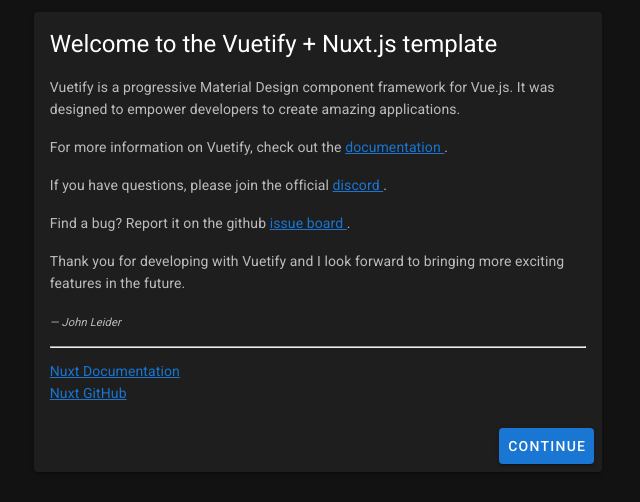
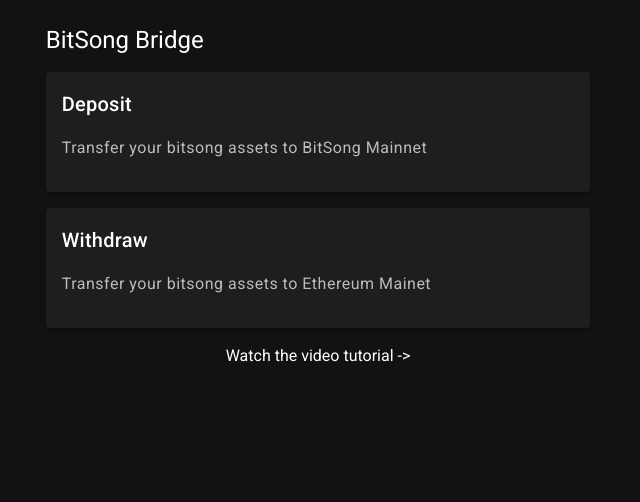
Before and after one commit to bitsongofficial/cassini-ui, a Nuxt app: page / in a window 1280 px wide. Shown: the top 502 px of the page, without its empty margins (322-962 px from the left). Built offline with nearby package versions, Linux system fonts and the light colour scheme.

Commit message:
simple ui

```diff
--- /dev/null
+++ b/pages/deposit.vue
@@ -0,0 +1,64 @@
+<template>
+  <v-row justify="center" align="center">
+    <v-col cols="12" sm="8">
+      <v-container>
+        <v-row>
+          <v-col cols="12">
+            <nuxt-link to="/"><- Back</nuxt-link>
+            <h1 class="headline my-4">Deposit</h1>
+
+            <div class="d-flex">
+              <div class="d-flex flex-column flex-grow-1 flex-shrink-0">
+                <div class="overline">FROM</div>
+                <v-card class="pa-2" height="80">
+                  <v-list-item>
+                    <v-list-item-avatar>
+                      <v-icon class="grey lighten-1" dark> mdi-folder </v-icon>
+                    </v-list-item-avatar>
+
+                    <v-list-item-content>
+                      <v-list-item-title class="font-weight-bold"
+                        >Ethereum Mainnet</v-list-item-title
+                      >
+
+                      <v-list-item-subtitle>0x00000000</v-list-item-subtitle>
+                    </v-list-item-content>
+                  </v-list-item>
+                </v-card>
+              </div>
+
+              <div class="d-flex align-center pa-4">
+                <v-icon class="pt-8">mdi-arrow-right</v-icon>
+              </div>
+
+              <div class="d-flex flex-column flex-grow-1 flex-shrink-0">
+                <div class="overline">TO</div>
+                <v-card class="pa-2" height="80">
+                  <v-list-item class="pt-1">
+                    <v-list-item-avatar>
+                      <v-icon class="grey lighten-1" dark> mdi-folder </v-icon>
+                    </v-list-item-avatar>
+
+                    <v-list-item-content>
+                      <v-list-item-title class="font-weight-bold"
+                        >BitSong Mainnet</v-list-item-title
+                      >
+                    </v-list-item-content>
+                  </v-list-item>
+                </v-card>
+              </div>
+            </div>
+          </v-col>
+        </v-row>
+
+        <v-row>
+          <v-col cols="12"
+            ><v-text-field outlined label="BitSong address"></v-text-field>
+            <v-text-field outlined label="Amount"></v-text-field>
+            <v-btn block large color="primary">Next</v-btn>
+          </v-col>
+        </v-row>
+      </v-container>
+    </v-col>
+  </v-row>
+</template>
--- a/pages/index.vue
+++ b/pages/index.vue
@@ -1,77 +1,26 @@
 <template>
   <v-row justify="center" align="center">
     <v-col cols="12" sm="8" md="6">
-      <v-card>
-        <v-card-title class="headline">
-          Welcome to the Vuetify + Nuxt.js template
-        </v-card-title>
-        <v-card-text>
-          <p>
-            Vuetify is a progressive Material Design component framework for
-            Vue.js. It was designed to empower developers to create amazing
-            applications.
-          </p>
-          <p>
-            For more information on Vuetify, check out the
-            <a
-              href="https://vuetifyjs.com"
-              target="_blank"
-              rel="noopener noreferrer"
-            >
-              documentation </a
-            >.
-          </p>
-          <p>
-            If you have questions, please join the official
-            <a
-              href="https://chat.vuetifyjs.com/"
-              target="_blank"
-              rel="noopener noreferrer"
-              title="chat"
-            >
-              discord </a
-            >.
-          </p>
-          <p>
-            Find a bug? Report it on the github
-            <a
-              href="https://github.com/vuetifyjs/vuetify/issues"
-              target="_blank"
-              rel="noopener noreferrer"
-              title="contribute"
-            >
-              issue board </a
-            >.
-          </p>
-          <p>
-            Thank you for developing with Vuetify and I look forward to bringing
-            more exciting features in the future.
-          </p>
-          <div class="text-xs-right">
-            <em><small>&mdash; John Leider</small></em>
-          </div>
-          <hr class="my-3" />
-          <a
-            href="https://nuxtjs.org/"
-            target="_blank"
-            rel="noopener noreferrer"
-          >
-            Nuxt Documentation
-          </a>
-          <br />
-          <a
-            href="https://github.com/nuxt/nuxt.js"
-            target="_blank"
-            rel="noopener noreferrer"
-          >
-            Nuxt GitHub
-          </a>
-        </v-card-text>
-        <v-card-actions>
-          <v-spacer />
-          <v-btn color="primary" nuxt to="/inspire"> Continue </v-btn>
-        </v-card-actions>
-      </v-card>
+      <v-container>
+        <v-row>
+          <v-col cols="12">
+            <h1 class="headline mb-4">BitSong Bridge</h1>
+            <v-card class="mb-4" to="/deposit">
+              <v-card-title>Deposit</v-card-title>
+              <v-card-text class="body-1">
+                <p>Transfer your bitsong assets to BitSong Mainnet</p>
+              </v-card-text>
+            </v-card>
+            <v-card class="mb-4" to="/withdraw">
+              <v-card-title>Withdraw</v-card-title>
+              <v-card-text class="body-1">
+                <p>Transfer your bitsong assets to Ethereum Mainet</p>
+              </v-card-text>
+            </v-card>
+            <div class="text-center">Watch the video tutorial -></div>
+          </v-col>
+        </v-row>
+      </v-container>
     </v-col>
   </v-row>
 </template>
--- /dev/null
+++ b/pages/withdraw.vue
@@ -0,0 +1,66 @@
+<template>
+  <v-row justify="center" align="center">
+    <v-col cols="12" sm="8">
+      <v-container>
+        <v-row>
+          <v-col cols="12">
+            <nuxt-link to="/"><- Back</nuxt-link>
+            <h1 class="headline my-4">Withdraw</h1>
+
+            <div class="d-flex">
+              <div class="d-flex flex-column flex-grow-1 flex-shrink-0">
+                <div class="overline">FROM</div>
+                <v-card class="pa-2" height="80">
+                  <v-list-item>
+                    <v-list-item-avatar>
+                      <v-icon class="grey lighten-1" dark> mdi-folder </v-icon>
+                    </v-list-item-avatar>
+
+                    <v-list-item-content>
+                      <v-list-item-title class="font-weight-bold"
+                        >BitSong Mainnet</v-list-item-title
+                      >
+
+                      <v-list-item-subtitle
+                        >bitsong1.......</v-list-item-subtitle
+                      >
+                    </v-list-item-content>
+                  </v-list-item>
+                </v-card>
+              </div>
+
+              <div class="d-flex align-center pa-4">
+                <v-icon class="pt-8">mdi-arrow-right</v-icon>
+              </div>
+
+              <div class="d-flex flex-column flex-grow-1 flex-shrink-0">
+                <div class="overline">TO</div>
+                <v-card class="pa-2" height="80">
+                  <v-list-item class="pt-1">
+                    <v-list-item-avatar>
+                      <v-icon class="grey lighten-1" dark> mdi-folder </v-icon>
+                    </v-list-item-avatar>
+
+                    <v-list-item-content>
+                      <v-list-item-title class="font-weight-bold"
+                        >Ethereum Mainnet</v-list-item-title
+                      >
+                    </v-list-item-content>
+                  </v-list-item>
+                </v-card>
+              </div>
+            </div>
+          </v-col>
+        </v-row>
+
+        <v-row>
+          <v-col cols="12"
+            ><v-text-field outlined label="Ethereum address"></v-text-field>
+            <v-text-field outlined label="Amount"></v-text-field>
+            <v-btn block large color="primary">Next</v-btn>
+          </v-col>
+        </v-row>
+      </v-container>
+    </v-col>
+  </v-row>
+</template>
```
